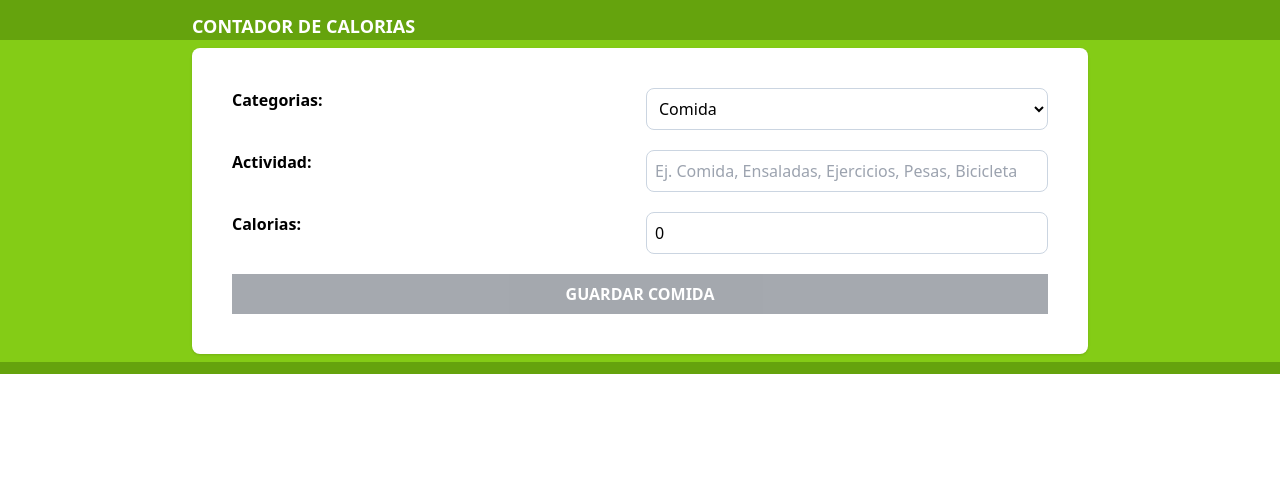
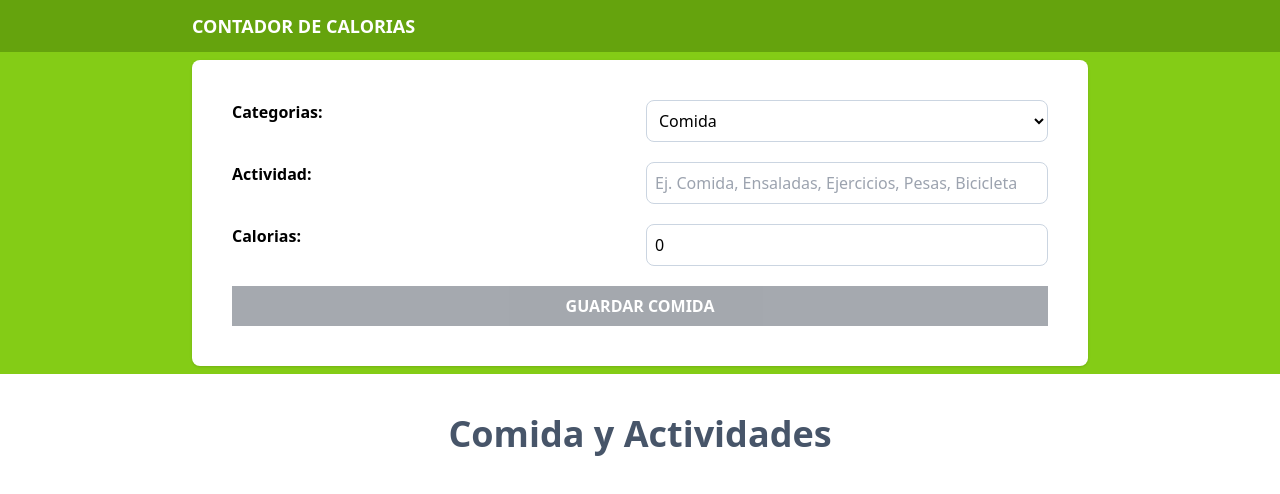
Before and after one commit to JerlibGnzlz/contador-de-calorias, a React (Vite) app: page / in a window 1280 px wide. Shown: the top 494 px of the page. Built offline with nearby package versions, Linux system fonts and the light colour scheme.

Commit message:
feature components lista de actividades

```diff
--- a/src/App.tsx
+++ b/src/App.tsx
@@ -1,6 +1,7 @@
 import { useReducer } from "react"
 import { Form } from "./components/Form"
 import { activityReducer, initialState } from "./reducers/avtivity-reducers"
+import { ActivityList } from "./components/ActivityList"
 
 function App() {
 
@@ -13,6 +14,7 @@
             Contador de Calorias
           </h1>
         </div>
+      </header >
 
       <section className="bg-lime-500 py-2 px-5">
         <div className="max-w-4xl mx-auto">
@@ -21,7 +23,15 @@
           />
         </div>
       </section>
-      </header>
+
+      <section className="p-10 mx-auto max-w-4xl">
+        <ActivityList
+          actividad={state.activities}
+        />
+      </section>
+
+
+
 
     </>
   )
--- /dev/null
+++ b/src/components/ActivityList.tsx
@@ -0,0 +1,36 @@
+import { actividad } from '../types/index';
+type ActivityListProps = {
+  actividad: actividad[]
+}
+
+export const ActivityList = ({ actividad }: ActivityListProps) => {
+  return (
+    <>
+      <h2 className="text-4xl font-bold text-slate-600 text-center">
+        Comida y Actividades
+      </h2>
+
+
+      {actividad.map(actividad => (
+
+        <div key={actividad.id} className='px-5 py-10 bg-white mt-5 flex justify-between'>
+          <div className='space-y-2 relative'>
+            <p>{actividad.categoria} </p>
+            <p className='text-2xl font-bold pt-5'>{actividad.name}</p>
+            <p className='font-black text-4xl text-lime-500'>
+              {actividad.calorias}{" "}
+              <span>Calorias</span>
+            </p>
+          </div>
+
+          <div>
+
+          </div>
+        </div>
+
+      ))}
+    </>
+  )
+
+
+};
```
Lines whose indentation alone changed are shown as unchanged.
